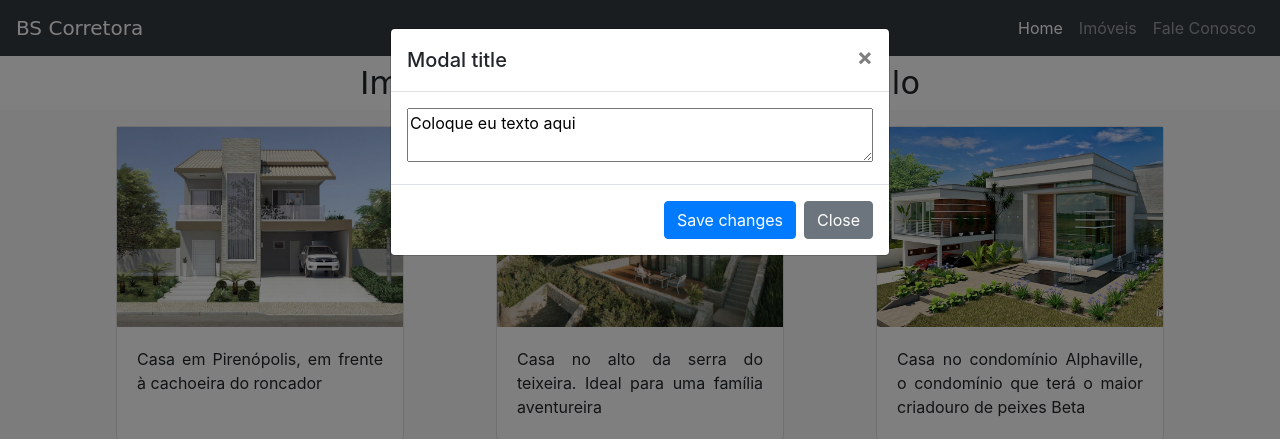
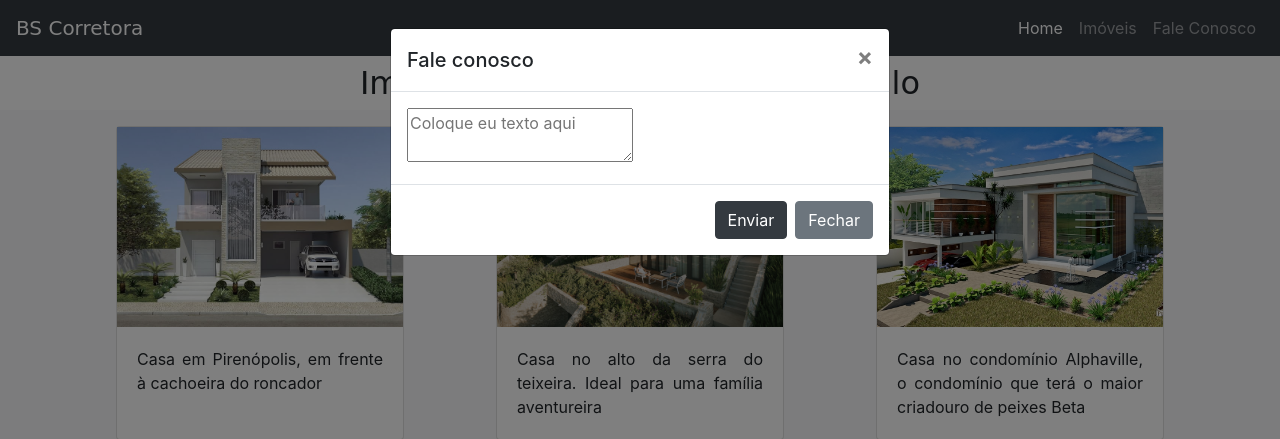
Before and after one commit to gugawag/bs-corretora, a plain HTML site: page index.html in a window 1280 px wide. Both pictures are taken after a click on the link "Fale Conosco". Shown: the top 439 px of the page. Drawn offline with nearby package versions, Linux system fonts and the light colour scheme.

Commit message:
Colocada tag viewport e alterado textos e botão modal

```diff
--- a/index.html
+++ b/index.html
@@ -1,7 +1,10 @@
 <!DOCTYPE html>
 <html lang="pt-br">
 <head>
+    <!-- tags meta obrigatorias -->
     <meta charset="UTF-8">
+    <meta name="viewport" content="width=device-width, initial-scale=1, shrink-to-fit=no">
+
     <title>BS Corretora</title>
     <link rel="stylesheet" href="https://stackpath.bootstrapcdn.com/bootstrap/4.3.1/css/bootstrap.min.css"
           integrity="sha384-ggOyR0iXCbMQv3Xipma34MD+dH/1fQ784/j6cY/iJTQUOhcWr7x9JvoRxT2MZw1T" crossorigin="anonymous">
@@ -173,17 +176,17 @@
         <div class="modal-dialog" role="document">
             <div class="modal-content">
                 <div class="modal-header">
-                    <h5 class="modal-title">Modal title</h5>
+                    <h5 class="modal-title">Fale conosco</h5>
                     <button type="button" class="close" data-dismiss="modal" aria-label="Close">
                         <span aria-hidden="true">&times;</span>
                     </button>
                 </div>
                 <div class="modal-body">
-                    <textarea style="width: 100%">Coloque eu texto aqui</textarea>
+                    <textarea placeholder="Coloque eu texto aqui"></textarea>
                 </div>
                 <div class="modal-footer">
-                    <button type="button" class="btn btn-primary">Save changes</button>
-                    <button type="button" class="btn btn-secondary" data-dismiss="modal">Close</button>
+                    <button type="button" class="btn btn-dark">Enviar</button>
+                    <button type="button" class="btn btn-secondary" data-dismiss="modal">Fechar</button>
                 </div>
             </div>
         </div>
```
